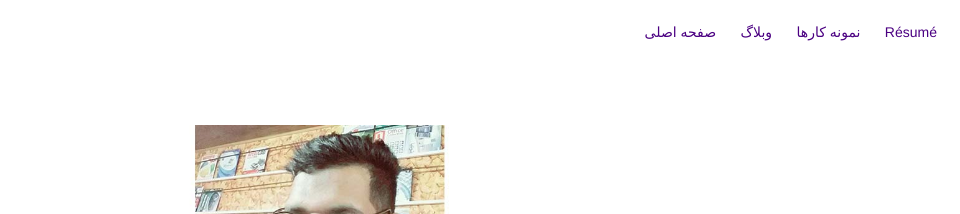
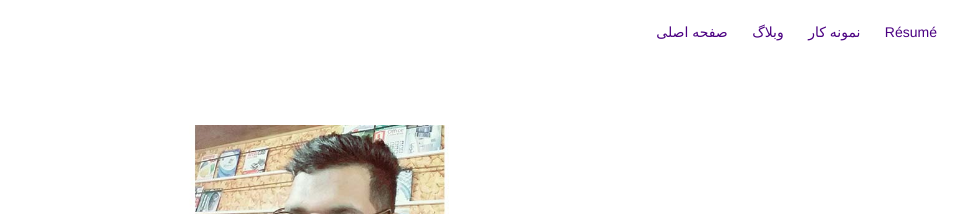
Before and after one commit to yaserkhodadad/yaserkhodadad.github.io, a Jekyll site: the page built from about.md, in a window 1280 px wide. Shown: the top 214 px of the page, without its empty margins (320-1280 px from the left). Built offline with Jekyll 4.4.1, drawn with Linux system fonts in a browser that asks for light colours.

Commit message:
Update nav.html

```diff
--- a/_includes/nav.html
+++ b/_includes/nav.html
@@ -17,7 +17,7 @@
         {% if site.projects == true %}
             {% if page.title != "Projects" %}
                 <li class="item">
-                    <a class="link" href="{{ site.url }}/projects">نمونه کارها</a>
+                    <a class="link" href="{{ site.url }}/projects">نمونه کار</a>
                 </li>
             {% endif %}
         {% endif %}
```
